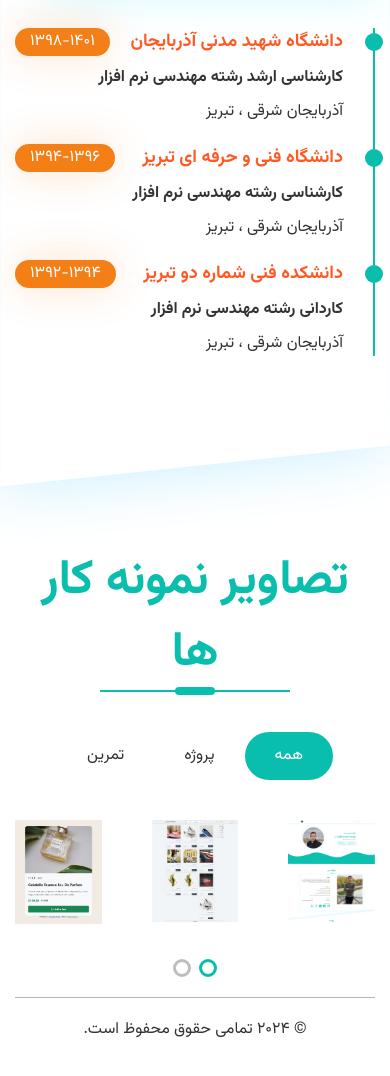
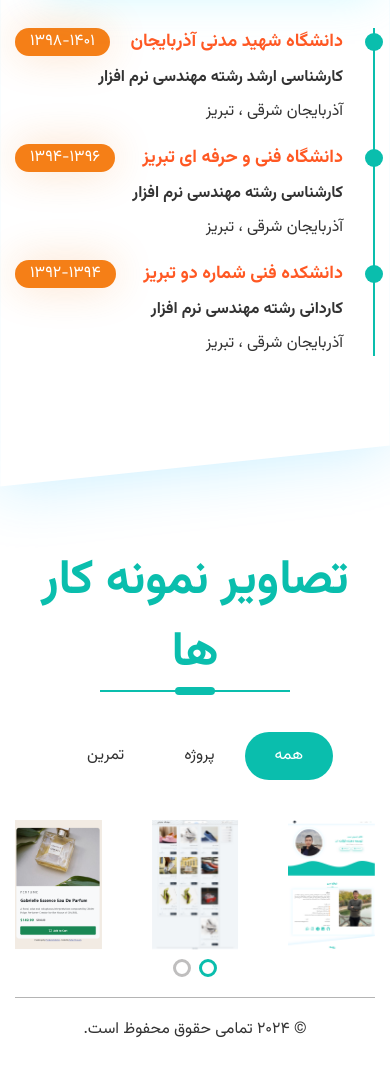
Before and after one commit to taher-hosseini/resume, a Next.js app: page / in a window 390 px wide. Shown: the part 3176-4252 px from the top of the page. Built offline with nearby package versions, Linux system fonts and the light colour scheme.

Commit message:
responsive

```diff
--- a/styles/Portfolio.module.css
+++ b/styles/Portfolio.module.css
@@ -30,7 +30,7 @@
 
 .portfolio_content__img {
     width: 100%;
-    height: auto;
+    height: 100%;
     max-height: 500px;
     object-fit: cover;
 }
--- a/styles/app.css
+++ b/styles/app.css
@@ -137,3 +137,6 @@ body{
 .swiper-pagination-bullet-active {
     border-color: var(--primary-color) !important;
 }
+.swiper-slide{
+    height: auto !important;
+}
```
